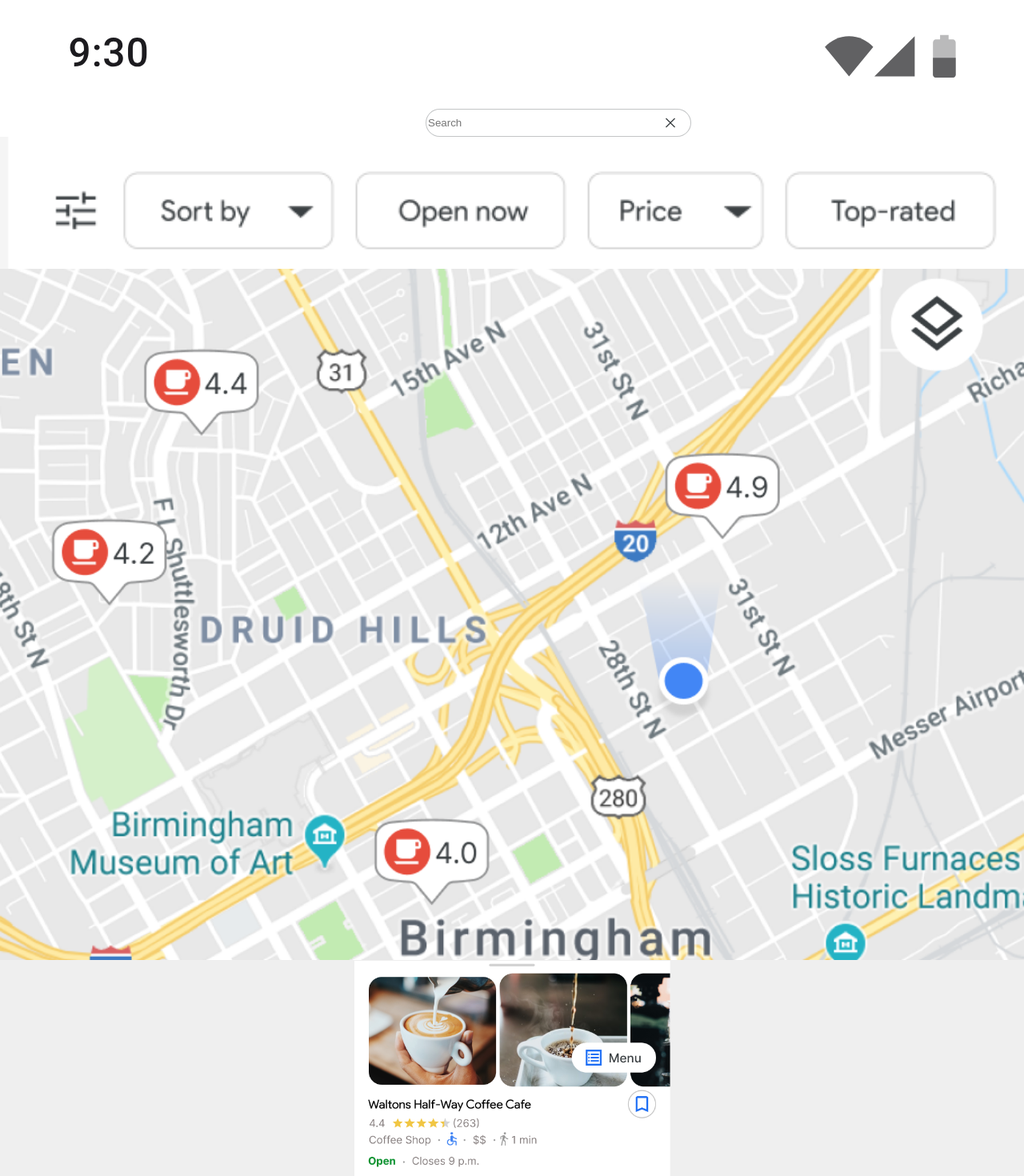
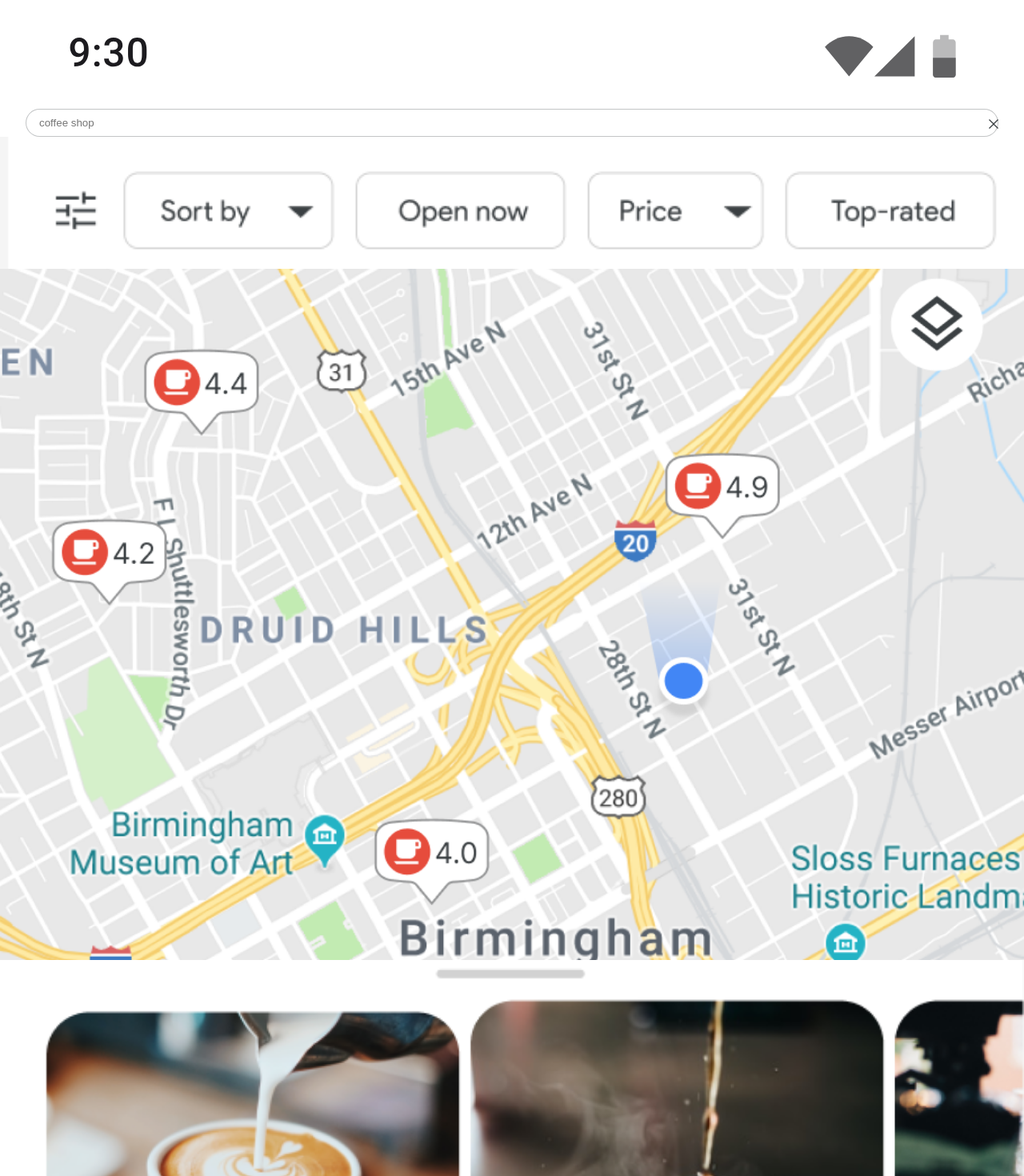
Before and after one commit to saraiee17/GoogleHackathon, a React (Create React App) app: page /search in a window 1280 px wide. Shown: the part 20-1490 px from the top of the page at 80% size. Built offline with nearby package versions, Linux system fonts and the light colour scheme.

Commit message:
final commits

```diff
--- a/src/pages/photos/photos.js
+++ b/src/pages/photos/photos.js
@@ -14,6 +14,8 @@
 
 function Photos(){
 
+    document.body.style.overflow = 'unset';
+
     return(
         <div className='photos'>
             <img className='photos__header'src={header} alt='header'/>
@@ -23,21 +25,21 @@
                 <img className='photos__nav--element'src={glass} alt='magnifying glass'/>
                 <img className='photos__nav--element'src={dot} alt='dot'/>
             </div>
+            <img className='photos__scroll' src={scroll} alt='scroll menu'/>
+            <div className='line'></div>
+            <div className='line2'></div>
             <div className='photos__buttons'>
                 <img   className='photos__buttons1'src={one} alt='one'/>
                 <img className='photos__buttons2'src={two} alt='two'/>
                 <button className='photos__link'><img className='photos__buttons3'src={three} alt='three'/></button>
                 <img className='photos__buttons4'src={four} alt='foru'/>
             </div>
-            <img className='photos__scroll' src={scroll} alt='scroll menu'/>
-            <div className='line'></div>
-            <div className='line2'></div>
             <div className='photos__flex'>
-                <p className='photos__text'>All</p>
+                <p className='photos__text'>Accessibility</p>
                 <img className='photos__text' src={add} alt='photo'/>
             </div>
-            <img src={gallery} alt='gallery'/>
-            <img src={footer} alt='footer'/>
+            <img className='gallery' src={gallery} alt='gallery'/>
+            <img className='galleryfooter' src={footer} alt='footer'/>
         </div>
     )
 }
--- a/src/pages/photos/photos.scss
+++ b/src/pages/photos/photos.scss
@@ -3,13 +3,15 @@
 @use '../../styles/fonts';
 
 .photos{
-    max-width: 500px;
+    // max-width: 500px;
     display: flex;
     flex-direction: column;
+    overflow-y:auto;
     &__buttons{
         display: flex;
         justify-content: space-between;
-        object-fit: contain;
+        object-fit: fill;
+        padding: 0 0.5rem;
     }
     &__link{
         background-color: transparent;
@@ -21,10 +23,12 @@
     &__flex{
         display: flex;
         justify-content: space-between;
+        padding: 0 1rem;
     }
     &__nav{
         display: flex;
         justify-content: space-around;
+        padding-bottom: 0.5rem;
         &--title{
             font-size: 14px;
             font-weight: 400;
@@ -39,7 +43,7 @@
 }
 
 .line{
-    background: linear-gradient(180deg, rgba(0, 0, 0, 0.088) 0%, rgba(0, 0, 0, 0.55) 100%);
+    background: linear-gradient(180deg, #d9d9d9 0%, rgba(217, 217, 217, 0.55) 100%);
     width: 100%;
     height: 6px;
     &2{
@@ -48,3 +52,11 @@
         width: 100%;
     }
 }
+
+// .gallery {
+//     width: 100%;
+// }
+
+// .galleryfooter {
+//     width: 100%;
+// }
--- a/src/pages/search/search.js
+++ b/src/pages/search/search.js
@@ -21,7 +21,7 @@
         <div className='search'>
             <img className='search__header'src={nav} alt='time and battery'/>
             <div className='search__bardiv'>
-                <input className='search__bar'type='text'id="search" name="search" placeholder="Search"/>
+                <input className='search__bar'type='text'id="search" name="search" placeholder="coffee shop"/>
                 <img className='x'src={x} alt='x'/>
             </div>
             <img src={undernav} alt='undernav'/>
--- a/src/pages/search/search.scss
+++ b/src/pages/search/search.scss
@@ -12,16 +12,19 @@
       width: 100%;
     }
     &__bar{
-        width: 100%;
+        width: 95%;
         border: 1px solid rgba(59,64,67,0.3) ;
-        width:332px;
+        // width:332px;
         height: 35px;
         border-radius: 20px;
-        margin-left: 10%;
+        // margin-left: 10%;
+        padding-left: 1rem;
     }
     &__bardiv{
       display: flex;
       justify-content: center;
+      width: 100%;
+      position: relative;
     }
     &__underbar{
         display: flex;
@@ -38,9 +41,10 @@
     }
     &__button{
       border:none;
+      padding: 0;
       &--img{
-        object-fit: contain;
-        max-width: 395px;
+        object-fit: fill;
+        width: 100%;
       }
     }
     &__underbutton{
@@ -65,8 +69,9 @@
 
   .x{
     color: gray;
-    position: relative;
+    position: absolute;
     right: 2rem;
+    top: 35%;
   }
 
   .tune{
```
